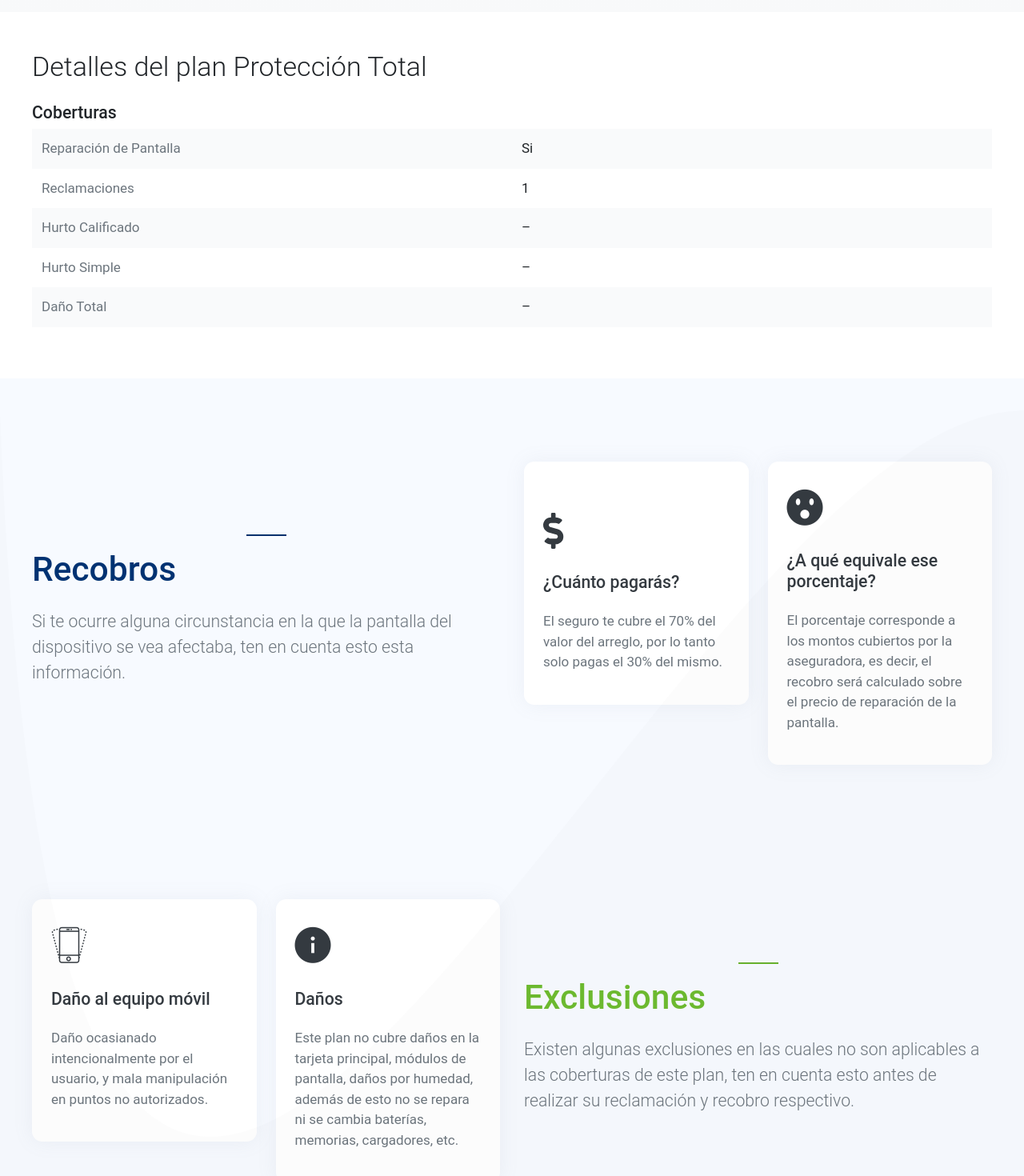
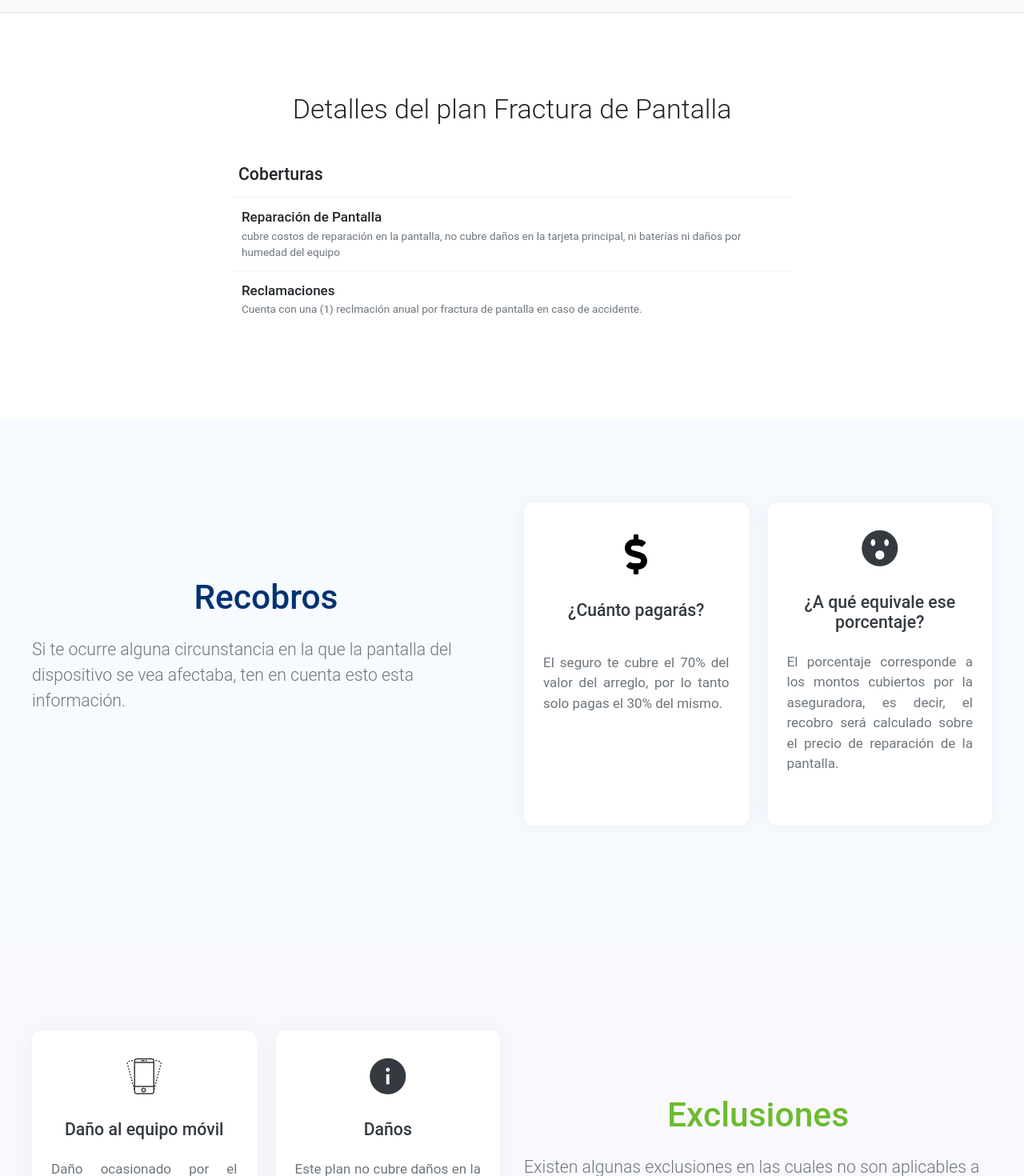
Before and after one commit to michael-eceleris/acinco-web-v2, a React (Create React App) app: page /pospago-5-2 in a window 1280 px wide. Shown: the part 1330-2800 px from the top of the page at 80% size. Built offline with nearby package versions, Linux system fonts and the light colour scheme.

Commit message:
page-fractura-pantalla

```diff
--- a/src/layout/layoutScreenFracture/Banner/index.js
+++ b/src/layout/layoutScreenFracture/Banner/index.js
@@ -24,27 +24,21 @@ const Banner = () => {
               data-aos="fade-in"
               data-aos-delay="0"
             >
-              <div className="mt-5 ml--10">
+              <div className="mt-2 ml--10">
                 <h1 className="font-weight-light mb-4">
                   <span className="font-weight-medium">
                     Fractura de Pantalla
                   </span>
                 </h1>
                 <p className="lead mb--0">
-                  Este producto cubre la reparación de la pantalla en caso de
-                  rotura por acccidente. Este seguro aplica para clientes que
-                  adquieran los planes Pospago 5.2, Bancolombia Crédito o
-                  Bussiness Combo B2B Voz y SMS Nacional Ilimitado + 12GB o
-                  combos.
+                  Este seguro aplica para clientes que adquieran los planes
+                  Pospago 5.2, Bancolombia Crédito o Bussiness Combo B2B Voz y
+                  SMS Nacional Ilimitado + 12GB o combos.
                 </p>
-                <p className="fs--14">Aplican términos y condiciones.</p>
+                <p className="fs--14">* Aplican términos y condiciones.</p>
               </div>
             </div>
-            <div
-              className="col-12 col-md-6 order-2 order-md-1 pb-5 d-middle"
-              data-aos="fade-in"
-              data-aos-delay="200"
-            >
+            <div className="col-12 col-md-6 order-2 order-md-1 pb-5 d-middle">
               <img
                 width="400"
                 className="img-fluid lazy "
@@ -54,7 +48,6 @@ const Banner = () => {
             </div>
           </div>
         </div>
-        <i className="arrow arrow-lg arrow-bottom arrow-center border-primary pb-0 "></i>
       </section>
     </>
   );
--- a/src/layout/layoutScreenFracture/Coverages/index.js
+++ b/src/layout/layoutScreenFracture/Coverages/index.js
@@ -1,36 +1,34 @@
 import React from "react";
-
 const Coverages = () => {
   return (
     <>
-      <section className="pt-5 pb-5">
-        <div className="container p-0">
-          <h2 className="font-weight-light mb-4 text-center-xs">
-            Detalles del plan Protección Total
+      <section className="border-top">
+        <div className="container ">
+          <h2 className="font-weight-light mb-5 text-center">
+            Detalles del plan Fractura de Pantalla
           </h2>
-          <div className="table-responsive">
-            <h3 className="h5">Coberturas</h3>
-            <table className="table table-striped">
+          <div className="table-responsive mx-auto w--700">
+            <table className="table table-hover table-align-middle font-weight-medium text-center">
+              <h3 className="h5 ml-2 text-align-start mb-3">Coberturas</h3>
               <tbody>
                 <tr>
-                  <td className="text-muted w-50">Reparación de Pantalla</td>
-                  <td>Si</td>
+                  <td className="text-align-start">
+                    Reparación de Pantalla
+                    <small className="d-block text-muted">
+                      cubre costos de reparación en la pantalla, no cubre daños
+                      en la tarjeta principal, ni baterías ni daños por humedad
+                      del equipo
+                    </small>
+                  </td>
                 </tr>
                 <tr>
-                  <td className="text-muted w-50">Reclamaciones</td>
-                  <td>1</td>
-                </tr>
-                <tr>
-                  <td className="text-muted w-50">Hurto Calificado</td>
-                  <td>&ndash;</td>
-                </tr>
-                <tr>
-                  <td className="text-muted w-50">Hurto Simple</td>
-                  <td>&ndash;</td>
-                </tr>
-                <tr>
-                  <td className="text-muted w-50">Daño Total</td>
-                  <td>&ndash;</td>
+                  <td className="text-align-start">
+                    Reclamaciones
+                    <small className="d-block text-muted">
+                      Cuenta con una (1) reclmación anual por fractura de
+                      pantalla en caso de accidente.
+                    </small>
+                  </td>
                 </tr>
               </tbody>
             </table>
--- a/src/layout/layoutScreenFracture/RecoveriesExclutions/index.js
+++ b/src/layout/layoutScreenFracture/RecoveriesExclutions/index.js
@@ -1,5 +1,5 @@
 import React from "react";
-
+import Dollar from "../../../assets/icons/dollar-sign-solid.svg";
 const Recoveries = () => {
   return (
     <>
@@ -7,8 +7,7 @@ const Recoveries = () => {
         <div className="container p-0">
           <div className="row d-flex flex-wrap align-items-center my-7">
             <div className="col-12 col-lg-6 mb-5">
-              <hr className="h--1 bg-primary w--50" />
-              <h2 className="h1 text-primary mb-4">Recobros</h2>
+              <h2 className="h1 text-primary mb-4 text-center">Recobros</h2>
               <p className="lead mb-5">
                 Si te ocurre alguna circunstancia en la que la pantalla del
                 dispositivo se vea afectaba, ten en cuenta esto esta
@@ -18,10 +17,14 @@ const Recoveries = () => {
             <div className="col-12 col-lg-6 mb-5">
               <div className="row gutters-md gutters-xs--xs">
                 <div className="col-6 jarallax">
-                  <div className="bg-white shadow-xs rounded-xl p-4 mb-4 mb-2-xs bg-primary-soft-hover transition-bg-ease-150 text-decoration-none text-gray-800">
-                    <i className="fas fa-dollar-sign fs--45"></i>
-                    <h3 className="h5 py-3 ">¿Cuánto pagarás?</h3>
-                    <p>
+                  <div className="bg-white shadow-xs rounded-xl p-4 mb-4 mb-2-xs bg-primary-soft-hover transition-bg-ease-150 text-decoration-none text-gray-800 h-100">
+                    <div className="text-center pt-3 m-0">
+                      <img src={Dollar} height="50" alt="signo_pesos" />
+                    </div>
+                    <h3 className="h5 py-3 mt-3 text-center ">
+                      ¿Cuánto pagarás?
+                    </h3>
+                    <p className="pt-3 text-justify">
                       El seguro te cubre el 70% del valor del arreglo, por lo
                       tanto solo pagas el 30% del mismo.
                     </p>
@@ -29,10 +32,14 @@ const Recoveries = () => {
                 </div>
 
                 <div className="col-6 jarallax">
-                  <div className="bg-white shadow-xs rounded-xl p-4 mb-4 mb-2-xs bg-success-soft-hover transition-bg-ease-150 text-decoration-none text-gray-800">
-                    <i className="fi fi-emoji-shocked fs--45"></i>
-                    <h3 className="h5 py-3">¿A qué equivale ese porcentaje?</h3>
-                    <p>
+                  <div className="bg-white shadow-xs rounded-xl p-4 mb-4 mb-2-xs bg-success-soft-hover transition-bg-ease-150 text-decoration-none text-gray-800 h-100">
+                    <div className="text-center m-0 p-0">
+                      <i className="fi fi-emoji-shocked fs--45"></i>
+                    </div>
+                    <h3 className="h5 py-3 text-center">
+                      ¿A qué equivale ese porcentaje?
+                    </h3>
+                    <p className="text-justify">
                       El porcentaje corresponde a los montos cubiertos por la
                       aseguradora, es decir, el recobro será calculado sobre el
                       precio de reparación de la pantalla.
@@ -42,11 +49,13 @@ const Recoveries = () => {
               </div>
             </div>
           </div>
-
+        </div>
+      </section>
+      <section className="pt-2 pb-2 bg-theme-color-custom-purple">
+        <div className="container p-0">
           <div className="row d-flex flex-wrap align-items-center my-7">
             <div className="order-lg-2 col-12 col-lg-6 mb-5">
-              <hr className="h--1 bg-success w--50" />
-              <h2 className="h1 text-success mb-4">Exclusiones</h2>
+              <h2 className="h1 text-success mb-4 text-center">Exclusiones</h2>
               <p className="lead mb-5">
                 Existen algunas exclusiones en las cuales no son aplicables a
                 las coberturas de este plan, ten en cuenta esto antes de
@@ -56,21 +65,27 @@ const Recoveries = () => {
             <div className="order-lg-1 col-12 col-lg-6 mb-5">
               <div className="row gutters-md gutters-xs--xs">
                 <div className="col-6 jarallax">
-                  <div className="bg-white shadow-xs rounded-xl p-4 mb-4 mb-2-xs bg-primary-soft-hover transition-bg-ease-150 text-decoration-none text-gray-800">
-                    <i className="fi fi-smartphone fs--45"></i>
-                    <h3 className="h5 py-3">Daño al equipo móvil</h3>
-                    <p>
-                      Daño ocasianado intencionalmente por el usuario, y mala
+                  <div className="bg-white shadow-xs rounded-xl p-4 mb-4 mb-2-xs bg-primary-soft-hover transition-bg-ease-150 text-decoration-none text-gray-800 h-100">
+                    <div className="text-center p-0 m-0">
+                      <i className="fi fi-smartphone fs--45"></i>
+                    </div>
+                    <h3 className="h5 py-3 text-center">
+                      Daño al equipo móvil
+                    </h3>
+                    <p className="text-justify">
+                      Daño ocasionado por el usuario intencionalmente, y mala
                       manipulación en puntos no autorizados.
                     </p>
                   </div>
                 </div>
 
                 <div className="col-6 jarallax">
-                  <div className="bg-white shadow-xs rounded-xl p-4 mb-4 mb-2-xs bg-success-soft-hover transition-bg-ease-150 text-decoration-none text-gray-800">
-                    <i className="fi fi-round-info-full fs--45"></i>
-                    <h3 className="h5 py-3">Daños</h3>
-                    <p>
+                  <div className="bg-white shadow-xs rounded-xl p-4 mb-4 mb-2-xs bg-success-soft-hover transition-bg-ease-150 text-decoration-none text-gray-800 h-100">
+                    <div className="text-center p-0 m-0">
+                      <i className="fi fi-round-info-full fs--45"></i>
+                    </div>
+                    <h3 className="h5 py-3 text-center">Daños</h3>
+                    <p className="text-justify">
                       Este plan no cubre daños en la tarjeta principal, módulos
                       de pantalla, daños por humedad, además de esto no se
                       repara ni se cambia baterías, memorias, cargadores, etc.
@@ -81,18 +96,6 @@ const Recoveries = () => {
             </div>
           </div>
         </div>
-        <svg
-          class="absolute-full z-index-0"
-          width="100%"
-          height="100%"
-          viewBox="0 0 1920 90"
-          preserveAspectRatio="none"
-        >
-          <path
-            fill="rgba(0,0,0,.01)"
-            d="M1920,0C1217,0,120.574,155.567,0,0v90h1920V0z"
-          ></path>
-        </svg>
       </section>
     </>
   );
--- a/src/layout/layoutTotalProtection/Coverages/index.js
+++ b/src/layout/layoutTotalProtection/Coverages/index.js
@@ -9,7 +9,7 @@ const Coverages = () => {
           </h2>
           <div className="table-responsive mx-auto w--700">
             <table className="table table-hover table-align-middle font-weight-medium text-center">
-              <h3 className="h5 ml-2 text-align-start">Coberturas</h3>
+              <h3 className="h5 ml-2 text-align-start mb-3">Coberturas</h3>
               <tbody>
                 <tr>
                   <td className="text-align-start">
```
Also changed, not shown: 1 other file (tests, documents, lock files or other folders).
